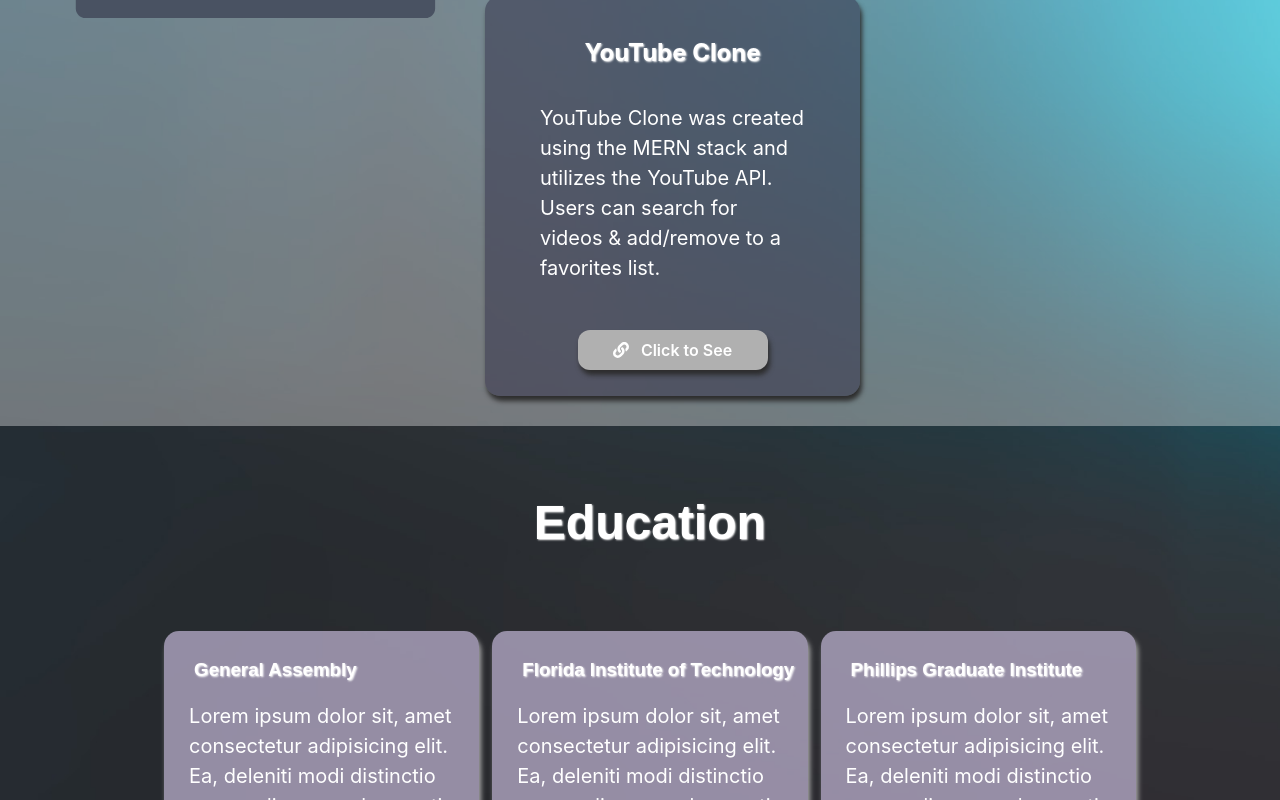
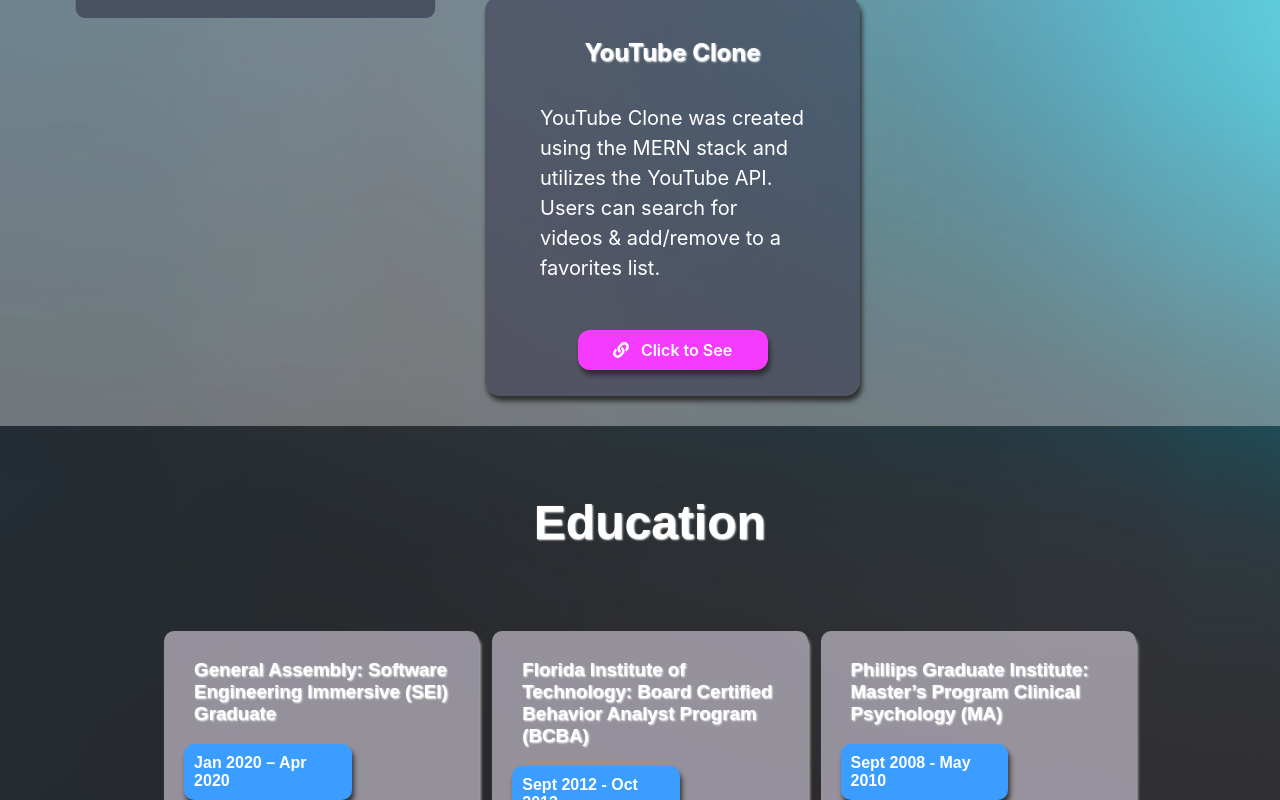
Before and after one commit to ccrisolo/ceds-portfolio, a React (Create React App) app: page / in a window 1280 px wide. Shown: the part 2000-2800 px from the top of the page. Built offline with nearby package versions, Linux system fonts and the light colour scheme.

Commit message:
adds writing to education cards

```diff
--- a/src/Pages/Education/EducationPage.css
+++ b/src/Pages/Education/EducationPage.css
@@ -16,24 +16,35 @@
 }
 
 .education-tile {
-    border-radius: 15px;
+    border-radius: 10px;
     padding: 10px;
     margin-left: 5%;
     margin-top: 15px;
     width: 85%;
-    background-color: rgba(196, 184, 215, 0.7);
-    box-shadow: 2px 5px 5px #ababab;
-}
-
-.education-tile.is-visible {
-    animation: split-open 1s;
+    background-color: rgba(195, 190, 202, 0.7);
+    box-shadow: 2px 5px 3px #ababab;
 }
 
 .school-name {
     margin-left: 20px;
+    margin-right: 20px;
     color: white;
     text-shadow: 1px 1px 2px rgb(255, 255, 255);
     font-family: Arial, Helvetica, sans-serif;
+}
+
+.date-range {
+    border-radius: 10px;
+    display: flex;
+    margin-left: 10px;
+    margin-right: 10px;
+    padding: 10px;
+    background-color: #3b9dff;
+    font-family: Arial, Helvetica, sans-serif;
+    font-weight: 600;
+    box-shadow: 2px 5px 5px #313131;
+    width: 50%;
+    color: white;
 }
 
 .education-body {
@@ -41,13 +52,13 @@
     margin-right: 15px;
 }
 
-@keyframes split-open {
-    0% {
-        transform: scale(0, 0.025);
-    }
-    50% {
-        transform: scale(1, 0.025);
-    }
+.list {
+    display: grid;
+    grid-template-columns: repeat(2, 1fr);
+}
+
+.list-item {
+    list-style: none;
 }
 
 /* media queries */
--- a/src/Pages/Education/EducationPage.jsx
+++ b/src/Pages/Education/EducationPage.jsx
@@ -4,6 +4,16 @@
 import BackToSchool from "../../animations/BackToSchool.json";
 import FadeInSection from "../../components/FadeIn/FadeInSection";
 import ScaleOutComponent from "../../components/ScaleOut/ScaleOutComponent";
+import { FontAwesomeIcon } from "@fortawesome/react-fontawesome";
+import {
+    faHtml5,
+    faCss3,
+    faJs,
+    faGit,
+    faReact,
+    faNodeJs,
+    faPython,
+} from "@fortawesome/free-brands-svg-icons";
 
 const EducationPage = props => {
     return (
@@ -14,33 +24,102 @@
             <div className='education-container'>
                 <ScaleOutComponent>
                     <div className='education-tile'>
-                        <h3 className='school-name'>General Assembly</h3>
+                        <h3 className='school-name'>
+                            General Assembly: Software Engineering Immersive
+                            (SEI) Graduate
+                        </h3>
+                        <span className='date-range'>Jan 2020 – Apr 2020</span>
                         <p className='education-body'>
-                            Lorem ipsum dolor sit, amet consectetur adipisicing
-                            elit. Ea, deleniti modi distinctio commodi, rerum
-                            obcaecati cum recusandae quod explicabo vitae animi
-                            nesciunt cupiditate?
+                            Completion of 12 week (480hr) coding bootcamp that
+                            taught the fundamentals of full stack software
+                            engineering. Technologies covered:
+                            <ul className='list'>
+                                <li className='list-item'>
+                                    {" "}
+                                    <FontAwesomeIcon
+                                        icon={faHtml5}
+                                        color='white'
+                                    />{" "}
+                                    HTML
+                                </li>
+                                <li className='list-item'>
+                                    {" "}
+                                    <FontAwesomeIcon
+                                        icon={faCss3}
+                                        color='white'
+                                    />{" "}
+                                    CSS
+                                </li>
+                                <li className='list-item'>
+                                    <FontAwesomeIcon
+                                        icon={faJs}
+                                        color='white'
+                                    />{" "}
+                                    JavaScript
+                                </li>
+                                <li className='list-item'>
+                                    <FontAwesomeIcon
+                                        icon={faGit}
+                                        color='white'
+                                    />{" "}
+                                    Git
+                                </li>
+                                <li className='list-item'>
+                                    <FontAwesomeIcon
+                                        icon={faReact}
+                                        color='white'
+                                    />{" "}
+                                    React
+                                </li>
+                                <li className='list-item'>
+                                    <FontAwesomeIcon
+                                        icon={faNodeJs}
+                                        color='white'
+                                    />{" "}
+                                    NodeJS
+                                </li>
+                                <li className='list-item'>
+                                    {" "}
+                                    <FontAwesomeIcon
+                                        icon={faPython}
+                                        color='white'
+                                    />{" "}
+                                    Python
+                                </li>
+                                <li className='list-item'>Express</li>
+                                <li className='list-item'>MongoDB</li>
+                                <li className='list-item'>SQL</li>
+                                <li className='list-item'>Django</li>
+                                <li className='list-item'>RESTful API</li>
+                                <li className='list-item'>OAuth</li>
+                                <li className='list-item'>JWT</li>
+                            </ul>
                         </p>
                     </div>
                 </ScaleOutComponent>
                 <ScaleOutComponent>
                     <div className='education-tile'>
                         <h3 className='school-name'>
-                            Florida Institute of Technology
+                            Florida Institute of Technology: Board Certified
+                            Behavior Analyst Program (BCBA)
                         </h3>
+                        <span className='date-range'>Sept 2012 - Oct 2013</span>
                         <p className='education-body'>
-                            Lorem ipsum dolor sit, amet consectetur adipisicing
-                            elit. Ea, deleniti modi distinctio commodi, rerum
-                            obcaecati cum recusandae quod explicabo vitae animi
-                            nesciunt cupiditate?
+                            Completion of the 21-credit course sequence that
+                            allows students holding a minimum of a master’s
+                            degree in a BACB-approved field to obtain the
+                            supervised field experience required by the Behavior
+                            Analyst Certification Board (BACB)
                         </p>
                     </div>
                 </ScaleOutComponent>
                 <ScaleOutComponent>
                     <div className='education-tile'>
                         <h3 className='school-name'>
-                            Phillips Graduate Institute
+                            Phillips Graduate Institute: Master’s Program
+                            Clinical Psychology (MA)
                         </h3>
+                        <span className='date-range'>Sept 2008 - May 2010</span>
                         <p className='education-body'>
                             Lorem ipsum dolor sit, amet consectetur adipisicing
                             elit. Ea, deleniti modi distinctio commodi, rerum
--- a/src/Pages/Intro/IntroPage.css
+++ b/src/Pages/Intro/IntroPage.css
@@ -44,7 +44,7 @@
     display: flex;
     justify-content: center;
     align-items: center;
-    background-color: rgb(176, 176, 176);
+    background-color: #f53bff;
     border-radius: 12px;
     height: 40px;
     width: 180px;
@@ -53,7 +53,7 @@
 }
 
 .resume-link-container:hover {
-    background-color: rgb(122, 88, 173);
+    background-color: rgb(143, 128, 164);
     cursor: pointer;
 }
 
--- a/src/Pages/Projects/ProjectsPage.css
+++ b/src/Pages/Projects/ProjectsPage.css
@@ -32,7 +32,7 @@
     display: flex;
     justify-content: center;
     align-items: center;
-    background-color: rgb(176, 176, 176);
+    background-color: #f53bff;
     border-radius: 12px;
     height: 40px;
     width: 190px;
@@ -41,7 +41,7 @@
 }
 
 .project-link-container:hover {
-    background-color: rgb(122, 88, 173);
+    background-color: rgb(143, 128, 164);
     cursor: pointer;
 }
 
```
